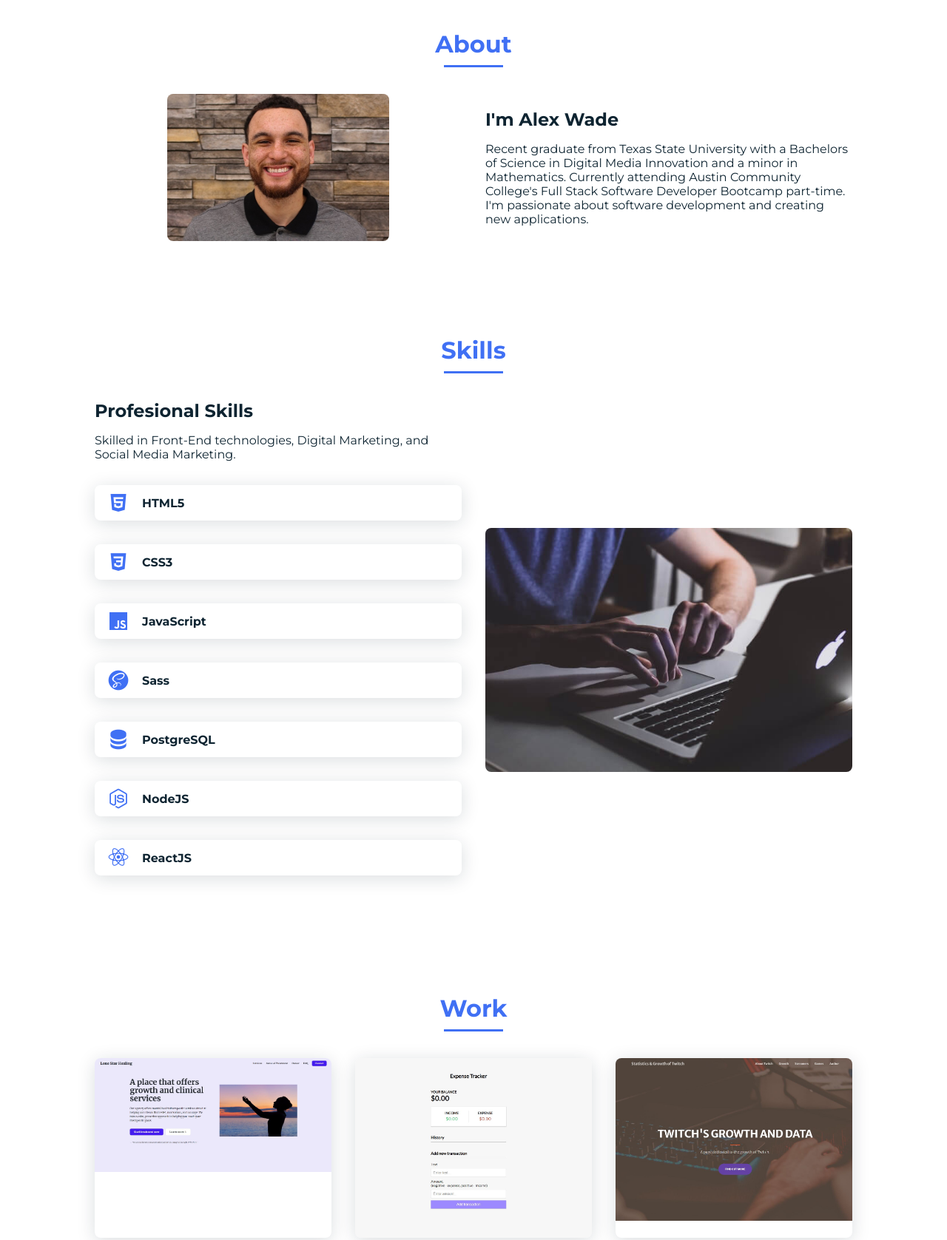
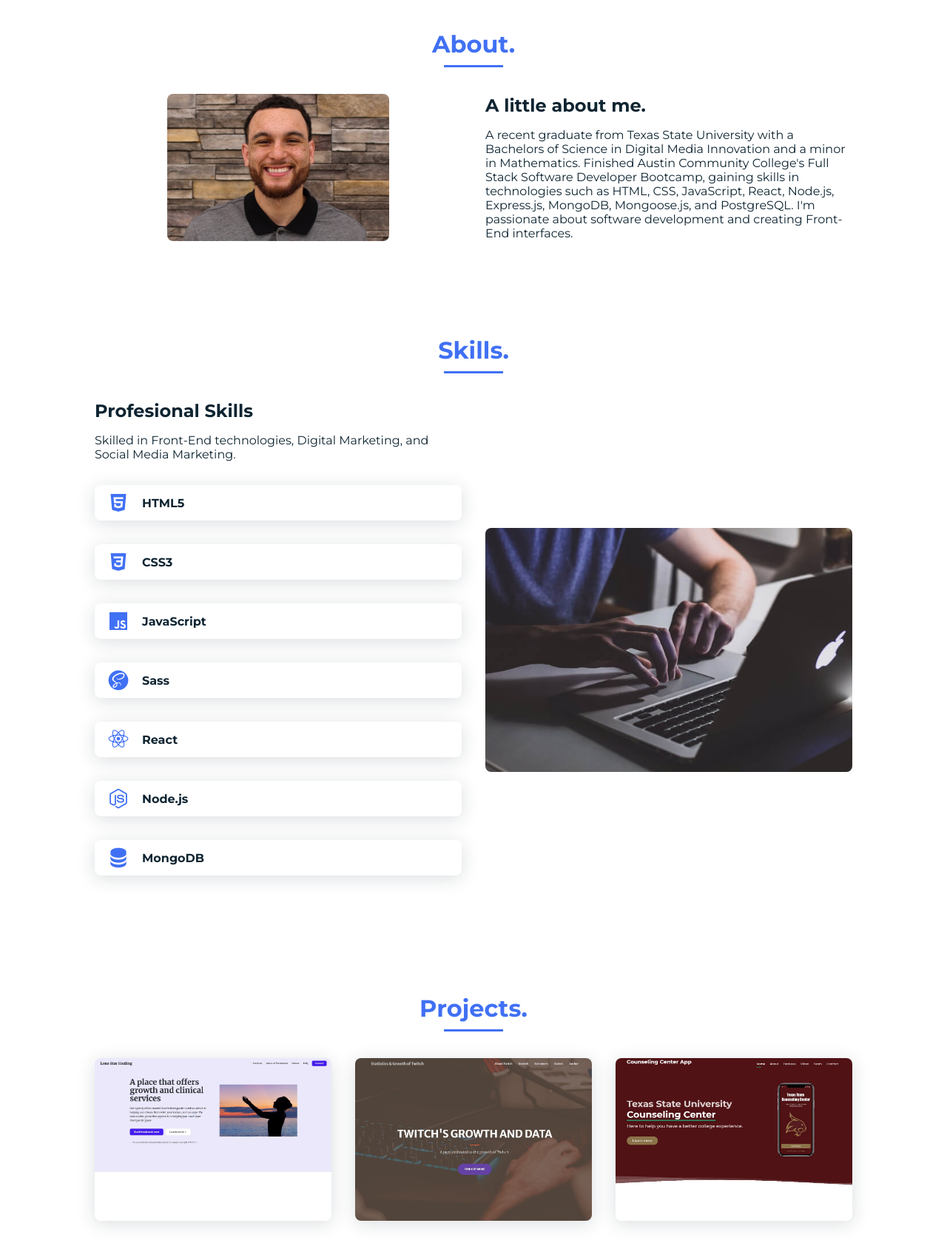
Before and after one commit to galexwade/Portfolio_v1, a plain HTML site: page index.html in a window 1280 px wide. Shown: the part 840-2517 px from the top of the page at 74% size. Drawn offline with nearby package versions, Linux system fonts and the light colour scheme.

Commit message:
updating portfolio

```diff
--- a/index.html
+++ b/index.html
@@ -12,9 +12,7 @@
       rel="stylesheet"
     />
 
-    <title>
-      Front-End Web Developer & Digital Media Specialist | Alex Wade
-    </title>
+    <title>Front-End Web Developer | Alex Wade</title>
     <meta name="description" content="This is Alex Wade's Portolfio." />
   </head>
   <body>
@@ -22,7 +20,7 @@
     <header class="l-header">
       <nav class="nav bd-grid">
         <div>
-          <a href="#home" class="nav__logo">wade.</a>
+          <a href="#home" class="nav__logo">Wade.</a>
         </div>
 
         <div class="nav__menu" id="nav-menu">
@@ -65,7 +63,7 @@
             href="https://docs.google.com/document/d/1QArp4sxIcyl3-4zTJD4BLacFLpXfoIDQ/edit?usp=sharing&ouid=115175153760385459499&rtpof=true&sd=true"
             target="_blank"
             class="button"
-            >Resume</a
+            >Resume.</a
           >
         </div>
 
@@ -91,7 +89,7 @@
 
       <!--===== ABOUT =====-->
       <section class="about section" id="about">
-        <h2 class="section-title">About</h2>
+        <h2 class="section-title">About.</h2>
 
         <div class="about__container bd-grid">
           <div class="about__img">
@@ -99,13 +97,15 @@
           </div>
 
           <div>
-            <h2 class="about__subtitle">I'm Alex Wade</h2>
+            <h2 class="about__subtitle">A little about me.</h2>
             <p class="about__text">
-              Recent graduate from Texas State University with a Bachelors of
+              A recent graduate from Texas State University with a Bachelors of
               Science in Digital Media Innovation and a minor in Mathematics.
-              Currently attending Austin Community College's Full Stack Software
-              Developer Bootcamp part-time. I'm passionate about software
-              development and creating new applications.
+              Finished Austin Community College's Full Stack Software Developer
+              Bootcamp, gaining skills in technologies such as HTML, CSS,
+              JavaScript, React, Node.js, Express.js, MongoDB, Mongoose.js, and
+              PostgreSQL. I'm passionate about software development and creating
+              Front-End interfaces.
             </p>
           </div>
         </div>
@@ -113,7 +113,7 @@
 
       <!--===== SKILLS =====-->
       <section class="skills section" id="skills">
-        <h2 class="section-title">Skills</h2>
+        <h2 class="section-title">Skills.</h2>
 
         <div class="skills__container bd-grid">
           <div>
@@ -152,22 +152,22 @@
             </div>
             <div class="skills__data">
               <div class="skills__names">
-                <i class="bx bxs-data skills__icon"></i>
-                <span class="skills__name">PostgreSQL</span>
+                <i class="bx bxl-react skills__icon"></i>
+                <span class="skills__name">React</span>
               </div>
               <div class="skills__bar skills__ux"></div>
             </div>
             <div class="skills__data">
               <div class="skills__names">
                 <i class="bx bxl-nodejs skills__icon"></i>
-                <span class="skills__name">NodeJS</span>
+                <span class="skills__name">Node.js</span>
               </div>
               <div class="skills__bar skills__ux"></div>
             </div>
             <div class="skills__data">
               <div class="skills__names">
-                <i class="bx bxl-react skills__icon"></i>
-                <span class="skills__name">ReactJS</span>
+                <i class="bx bxs-data skills__icon"></i>
+                <span class="skills__name">MongoDB</span>
               </div>
               <div class="skills__bar skills__ux"></div>
             </div>
@@ -181,7 +181,7 @@
 
       <!--===== WORK =====-->
       <section class="work section" id="work">
-        <h2 class="section-title">Work</h2>
+        <h2 class="section-title">Projects.</h2>
 
         <div class="work__container bd-grid">
           <div class="work__img">
@@ -189,17 +189,6 @@
               <img
                 src="assets/img/lonestarhealing.jpg"
                 alt="Lone Star Healing"
-              />
-            </a>
-          </div>
-          <div class="work__img">
-            <a
-              href="https://galexwade.github.io/expense-tracker/"
-              target="_blank"
-            >
-              <img
-                src="assets/img/expensetrack.jpg"
-                alt="Expense tracker app"
               />
             </a>
           </div>
@@ -224,7 +213,7 @@
 
       <!--===== CONTACT =====-->
       <section class="contact section" id="contact">
-        <h2 class="section-title">Contact Me</h2>
+        <h2 class="section-title">Let's connect!</h2>
 
         <div class="contact__container bd-grid">
           <form action="" class="contact__form">
--- a/scss/styles.scss
+++ b/scss/styles.scss
@@ -1,5 +1,5 @@
 /*===== GOOGLE FONTS =====*/
-@import url("https://fonts.googleapis.com/css2?family=Montserrat:wght@100;200;300;400;500;700;800;900&display=swap");
+@import url("https://fonts.googleapis.com/css2?family=Lato:wght@100;300;400;700;900&family=Merriweather:wght@400;700;900&display=swap");
 
 /*===== VARIABLES CSS =====*/
 :root {
```
